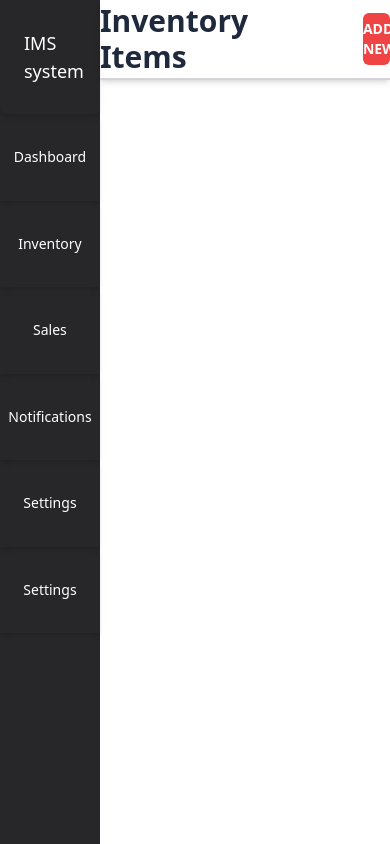
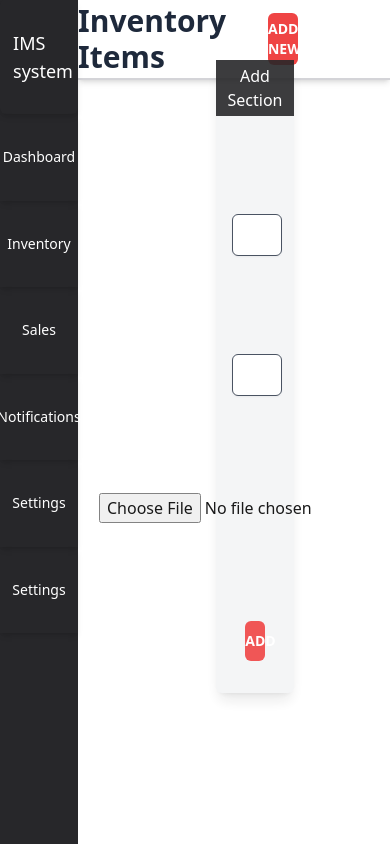
Before and after one commit to pritamshejul17/ims-frontend, a React (Create React App) app: page / in a window 390 px wide. Shown: the top 844 px of the page. Built offline with nearby package versions, Linux system fonts and the light colour scheme; the HTML template or start-up script is replaced by a standard one.

Commit message:
Implmented Add Section Functionality

```diff
--- /dev/null
+++ b/src/Components/AddFolder.js
@@ -0,0 +1,60 @@
+
+import React, { useState } from 'react'
+
+const AddFolder = (props) => {
+
+    const [folderData, setFolderData] = useState({
+      name: '',
+      notes: '',
+      image: null,
+    });
+
+    const handleChange = (e) => {
+      if (e.target.type === 'file') {
+        const imageData = e.target.files[0];
+        setFolderData({ ...folderData, image: imageData });
+      } else {
+        const { name, value } = e.target;
+        setFolderData({ ...folderData, [name]: value });
+        // console.log(folderData.name);
+      }
+    };
+
+    const handleSubmit = (e) => {
+        e.preventDefault();
+      // Pass the folderData to the parent component or any other component.
+    //   props.onAddFolder(folderData);
+        if (props.onSubmitFolder) {
+            props.onSubmitFolder(folderData);
+        }
+    };
+
+    return (
+        <>
+            <div className=" absolute w-4/5 h-3/4 p-4 flex  justify-end items-center">
+                    <form onSubmit={handleSubmit}  className="absolute  mr-20 mb-10 bg-gray-100 opacity-90  shadow-lg  flex rounded-md flex-col justify-between  h-full w-1/4" >
+                        <h1 className="w-full h-14 font-medium text-md text-center bg-zinc-800 text-white flex justify-center items-center" >Add Section </h1>
+                        <input
+                        type="text"
+                        name="name"
+                        value={folderData.name}
+                        onChange={handleChange}
+                        required
+                        className="mx-4 placeholder:non-italic placeholder:text-slate-400 block bg-white w-f=1/3 border rounded-md border-gray-700 h-1/7 py-2 pl-9 pr-3 shadow-sm focus:outline-none focus:border-gray-700 focus:ring-gray-700 focus:ring-1 sm:text-sm"
+                        placeholder="Name"
+                        ></input>
+                        <input type="text" className="mx-4 placeholder:non-italic placeholder:text-slate-400 block bg-white w-f=1/3 border rounded-md border-gray-700 h-1/7  py-2 pl-9 pr-3 shadow-sm focus:outline-none focus:border-gray-700 focus:ring-gray-700 focus:ring-1 sm:text-sm" placeholder="Notes"></input>
+                        {/* <h4 className="text-center">Add Image</h4> */}
+                        <div className="flex justify-center items-center">
+                            <input required  type="file" className = "" onChange={handleChange}/>
+                        </div>
+                        <div className='mb-4 flex justify-center items-center'>
+                            <button type='submit' className="mb-4 font-semibold text-white rounded-md text-sm bg-red-500 w-1/4 h-10 ">ADD </button>
+                        </div>
+                    </form>
+            </div>
+        </>
+     );
+}
+
+export default AddFolder;
--- /dev/null
+++ b/src/Components/Folder.js
@@ -0,0 +1,27 @@
+import React from 'react'
+// import T1 from '../Assets/MEN/Shirts/T1.jpg'
+// import T3 from '../Assets/MEN/Shirts/T3.jpg'
+// import B3 from '../Assets/MEN/Pants/B3.jpg'
+// import S3 from '../Assets/MEN/Shoes/S3.jpg'
+import logo from '../Assets/cartlogo.jpg'
+import { Link } from 'react-router-dom'
+
+
+const Folder = ({folders}) => {
+  return (
+    <>
+        <div className='grid grid-cols-4 gap-4 p-6'>
+
+        {folders.map((folder, index) => (
+            <Link to = {""} key = {""} className = 'w-60 p-3 text-stone-700 bg-stone-100 rounded-md shadow-md'>
+            <div className = 'flex justify-center hover:cursor-pointer'><img className = 'h-60  w-45' src = {URL.createObjectURL(folder.image)}/></div>
+            <h1 className = 'text-sm text-center font-medium p-1'>{folder.name}</h1>
+            <h1 className ='text-sm font-semibold text-center'>{folder.notes}</h1>
+            </Link>
+      ))}
+        </div>
+    </>
+  )
+}
+
+export default Folder
--- a/src/Components/Inventory.js
+++ b/src/Components/Inventory.js
@@ -1,10 +1,11 @@
 import InventoryHeader from "./InventoryHeader";
 
-function Inventory() {
+function Inventory(props) {
+    // console.log(props);
     return (
         <>
             <div className="">
-                <InventoryHeader />
+                <InventoryHeader param={props}/>
             </div>
         </>
      );
--- a/src/Components/InventoryHeader.js
+++ b/src/Components/InventoryHeader.js
@@ -1,12 +1,12 @@
-function InventoryHeader() {
+function InventoryHeader({param}) {
     return (
         <>
-            <div className=" sm:flex sm:justify-around flex justify-center w-auto h-20 border-b-2 border-zinc-300 shadow-md">
+            <div className=" sm:flex sm:justify-around flex w-auto h-20 border-b-2 border-zinc-300 shadow-md">
                 <div className="h-full flex justify-center items-center text-3xl text-slate-800 font-semibold">
                     Inventory Items
                 </div>
-                <div className="h-full w-1/2 text-white font-semibold  flex justify-end items-center">
-                    <button className="rounded-md text-sm bg-red-500 w-1/4 h-2/3">
+                <div className="h-full w-1/2 text-white font-semibold  flex sm:justify-end items-center">
+                    <button onMouseEnter={param.onHover} onMouseLeave ={param.offHover} className="rounded-md text-sm bg-red-500 w-1/4 h-2/3">
                         ADD NEW
                     </button>
                 </div>
--- a/src/Components/SideMenu.js
+++ b/src/Components/SideMenu.js
@@ -4,20 +4,20 @@ import logo from "../Assets/cartlogo.jpg"
 function SideMenu() {
     return (
         <>
-            <div className="bg-zinc-800 text-lg text-white w-full h-screen">
+            <div className="fixed bg-zinc-800 text-lg text-white w-1/5 h-screen">
                 <div className="flex justify-around items-center flex-col h-3/4 w-full">
                     <div className="p-4 flex shadow-md rounded-md w-full h-full items-center justify-center">
                         <div className="mr-2 mt-1">
                              <img className="h-7 w-8" src={logo} alt="Inventory Logo"></img>
                         </div>
-                        <Link className="font-medium">IMS system</Link>
+                        <Link to="" className="font-medium">IMS system</Link>
                     </div>
-                    <Link className="text-sm w-full shadow-md hover:bg-red-500 h-full flex justify-center items-center">Dashboard</Link>
-                    <Link className="text-sm w-full shadow-md hover:bg-red-500 h-full flex justify-center items-center">Inventory</Link>
-                    <Link className="text-sm w-full shadow-md hover:bg-red-500 h-full flex justify-center items-center">Sales</Link>
-                    <Link className="text-sm w-full shadow-md hover:bg-red-500 h-full flex justify-center items-center">Notifications</Link>
-                    <Link className="text-sm w-full shadow-md hover:bg-red-500 h-full flex justify-center items-center">Settings</Link>
-                    <Link className="text-sm w-full shadow-md hover:bg-red-500 h-full flex justify-center items-center">Settings</Link>
+                    <Link to="" className="text-sm w-full shadow-md hover:bg-red-500 h-full flex justify-center items-center">Dashboard</Link>
+                    <Link to="" className="text-sm w-full shadow-md hover:bg-red-500 h-full flex justify-center items-center">Inventory</Link>
+                    <Link to="" className="text-sm w-full shadow-md hover:bg-red-500 h-full flex justify-center items-center">Sales</Link>
+                    <Link to="" className="text-sm w-full shadow-md hover:bg-red-500 h-full flex justify-center items-center">Notifications</Link>
+                    <Link to="" className="text-sm w-full shadow-md hover:bg-red-500 h-full flex justify-center items-center">Settings</Link>
+                    <Link to="" className="text-sm w-full shadow-md hover:bg-red-500 h-full flex justify-center items-center">Settings</Link>
                 </div>
             </div>
         </>
--- a/src/Pages/DashBoard.js
+++ b/src/Pages/DashBoard.js
@@ -1,15 +1,49 @@
 import Inventory from "../Components/Inventory";
 import SideMenu from "../Components/SideMenu";
+import AddFolder from "../Components/AddFolder";
+import Folder from "../Components/Folder";
+import React, { useState } from 'react';
 
 function Dashboard() {
+
+    const [folders, setFolders] = useState([]);
+    const [showComponent, setShowComponent] = useState(false);
+    const [addFolder, setAddFolder] = useState(false);
+
+      const handleOffHover = () => {
+        setAddFolder(false);
+      }
+
+      const handleOnHover = () => {
+        setAddFolder(true);
+    };
+
+    const handleMouseEnter = () => {
+        // console.log();
+        setShowComponent(true);
+        // console.log(showComponent);
+
+    };
+
+    const handleMouseLeave = () => {
+        setShowComponent(false);
+    };
+
+
+    const handleAddFolder = (folderData) => {
+        setFolders((prevFolders) => [...prevFolders, folderData]);
+    };
     return (
         <>
-            <div className="flex h-screen w-full">
-                <div className="w-full basis-1/4">
+            <div className="flex h-full w-full">
+                <div className="w-full basis-1/4 ">
                     <SideMenu />
                 </div>
-                <div className="w-full basis-100">
-                    <Inventory />
+                <div className=" w-full basis-100">
+                    <Inventory onHover = {handleMouseEnter} offHover = {handleMouseLeave}/>
+                    {/* <AddFolder onSubmitFolder={handleAddFolder}/> */}
+                    {<AddFolder onSubmitFolder={handleAddFolder} isTrue = {handleOnHover} isFalse = {handleOffHover}/>}
+                    <Folder folders={folders} />
                 </div>
             </div>
         </>
```
